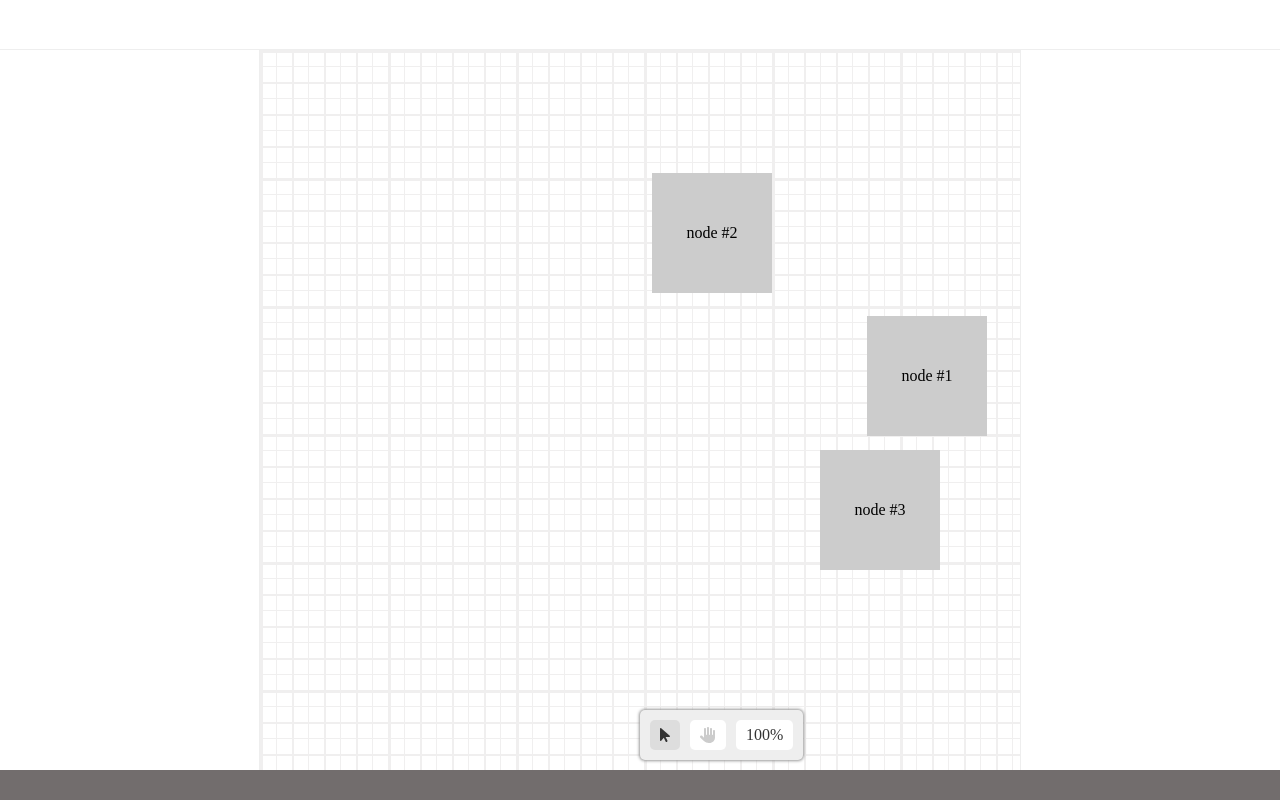
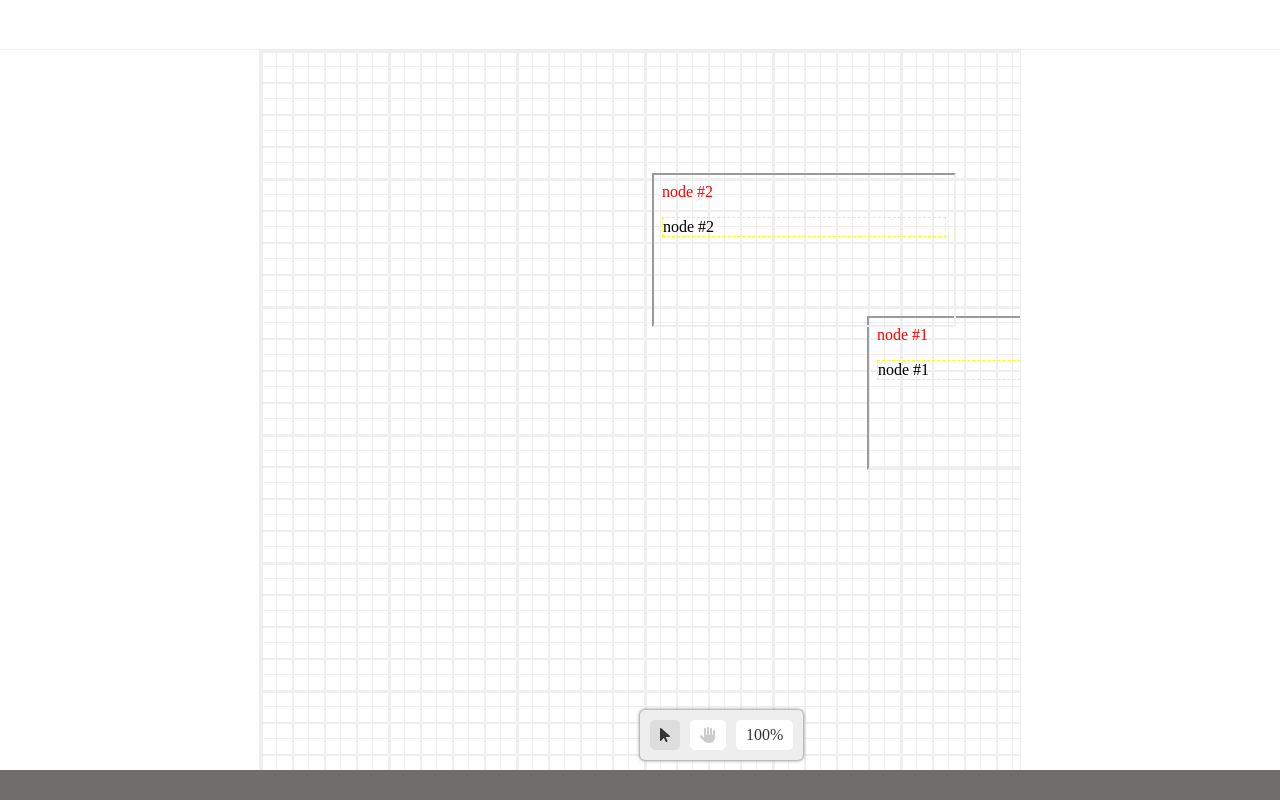
Before and after one commit to Nayteruz/canvas_infinity, a React app: page / in a window 1280 px wide. Built offline with nearby package versions, Linux system fonts and the light colour scheme; the HTML template or start-up script is replaced by a standard one.

Commit message:
добавил блок с iframe

```diff
--- /dev/null
+++ b/public/stylesFrame.css
@@ -0,0 +1,7 @@
+p {
+  color: red;
+}
+
+div {
+  border: 1px dashed yellow;
+}
--- a/src/App.scss
+++ b/src/App.scss
@@ -3,10 +3,9 @@
   height: 100%;
   display: grid;
   grid-template-areas:
-    'top top top'
-    'left center right'
-    'foo foo foo'
-  ;
+    "top top top"
+    "left center right"
+    "foo foo foo";
   grid-auto-rows: 50px 1fr 30px;
   grid-auto-columns: 260px 1fr 260px;
 
@@ -58,7 +57,6 @@
   right: 260px;
 }
 
-
 .space {
   overflow: hidden;
   width: 100%;
@@ -68,15 +66,13 @@
 
   &.dragging {
     cursor: grab;
-    &>* {
+    & > * {
       pointer-events: none;
     }
   }
 }
 
-
 .container {
-
   $bg-web: #f0efef;
 
   position: absolute;
@@ -85,15 +81,13 @@
   top: 0px;
   left: 0px;
   overflow: hidden;
-  background-image: linear-gradient($bg-web 3px, transparent 0), linear-gradient(90deg, $bg-web 3px, transparent 0),
-    linear-gradient($bg-web 2px, transparent 0), linear-gradient(90deg, $bg-web 2px, transparent 0),
-    linear-gradient($bg-web 1px, transparent 0), linear-gradient(90deg, $bg-web 1px, transparent 0);
-  background-size:
-    128px 128px,
-    128px 128px,
-    32px 32px,
-    32px 32px,
-    16px 16px,
+  background-image: linear-gradient($bg-web 3px, transparent 0),
+    linear-gradient(90deg, $bg-web 3px, transparent 0),
+    linear-gradient($bg-web 2px, transparent 0),
+    linear-gradient(90deg, $bg-web 2px, transparent 0),
+    linear-gradient($bg-web 1px, transparent 0),
+    linear-gradient(90deg, $bg-web 1px, transparent 0);
+  background-size: 128px 128px, 128px 128px, 32px 32px, 32px 32px, 16px 16px,
     16px 16px;
   background-position: 50% 50%;
 }
@@ -126,11 +120,15 @@
 
   &.grabbing {
     cursor: grabbing;
-  z-index: 999999;
+    z-index: 999999;
 
-  > * {
-    box-shadow: 0 0 5px 2px #a46daf;
+    > * {
+      box-shadow: 0 0 5px 2px #a46daf;
+    }
   }
+
+  iframe {
+    pointer-events: none;
   }
 }
 
@@ -165,7 +163,8 @@
       }
     }
 
-    &:hover, &.active {
+    &:hover,
+    &.active {
       background-color: #ddd;
       color: #333;
     }
@@ -175,5 +174,4 @@
       color: #333;
     }
   }
-
 }
--- a/src/components/BlockMove4.tsx
+++ b/src/components/BlockMove4.tsx
@@ -1,22 +1,20 @@
 import { observer } from "mobx-react-lite";
 import { MouseEvent, useEffect, useRef, useState } from "react";
 import { useStores } from "../stores/root-store-context";
-import NodeElement from './NodeElement'
-
+import NodeElement from "./NodeElement";
 
 const BlockMove = observer(() => {
-
   // https://stackoverflow.com/questions/60190965/zoom-scale-at-mouse-position
   // https://blog.stackfindover.com/zoom-image-point-with-mouse-wheel
 
   const { storeEvents } = useStores();
 
-    const nodeBlocks: { x: number, y: number, text: string }[] = [
-        { x: 607, y: 266, text: 'node #1' },
-        { x: 392, y: 123, text: 'node #2' },
-        { x: 560, y: 400, text: 'node #3' },
-        { x: 869, y: 369, text: 'node #4' },
-        { x: 805, y: 143, text: 'node #5' },
+  const nodeBlocks: { x: number; y: number; text: string }[] = [
+    { x: 607, y: 266, text: "node #1" },
+    { x: 392, y: 123, text: "node #2" },
+    // { x: 560, y: 400, text: "node #3" },
+    // { x: 869, y: 369, text: "node #4" },
+    // { x: 805, y: 143, text: "node #5" },
   ];
 
   const layerRef = useRef<HTMLDivElement>(null);
@@ -25,26 +23,26 @@ const BlockMove = observer(() => {
   const [transform, setTransform] = useState({ x: 0, y: 0, s: 1 });
   const [scale, setScale] = useState(1);
   const [isDragLayer, setIsDragLayer] = useState(false);
-    const [point, setPoint] = useState<{ x: number, y: number }>({ x: 0, y: 0 });
-    const [start, setStart] = useState<{ x: number, y: number }>({ x: 0, y: 0 });
+  const [point, setPoint] = useState<{ x: number; y: number }>({ x: 0, y: 0 });
+  const [start, setStart] = useState<{ x: number; y: number }>({ x: 0, y: 0 });
 
   const startTtansform = (xn: number, yn: number, sn: number) => {
     setTransform(() => ({
       x: xn,
       y: yn,
       s: sn,
-        }))
-    }
+    }));
+  };
 
   const onMouseDown = (e: MouseEvent) => {
     e.preventDefault();
     setStart(() => ({ x: e.clientX - point.x, y: e.clientY - point.y }));
     setIsDragLayer(true);
-    }
+  };
 
   const onMouseUp = () => {
     setIsDragLayer(false);
-    }
+  };
 
   const onMouseMove = (e: MouseEvent) => {
     e.preventDefault();
@@ -52,12 +50,9 @@ const BlockMove = observer(() => {
       return;
     }
     setPoint(() => ({ x: e.clientX - start.x, y: e.clientY - start.y }));
-        // startTtansform(point.x, point.y, scale);
-        // setTransform;
-    }
+  };
 
   useEffect(() => {
-
     if (!layerRef.current) {
       return;
     }
@@ -65,94 +60,55 @@ const BlockMove = observer(() => {
     layerRef.current.onwheel = (e: WheelEvent) => {
       e.preventDefault();
       // коэффициент скорола
-            const speedFactorScroll = (e.deltaMode > 100 ? 0.1 : e.deltaMode ? 1 : 0.005);
+      const speedFactorScroll =
+        e.deltaMode > 100 ? 0.1 : e.deltaMode ? 1 : 0.005;
       const pinchScroll = -e.deltaY * speedFactorScroll;
       // коэффициент масштабирования
-            const speedFactorScale = (e.deltaMode === 1 ? 0.05 : e.deltaMode ? 1 : 0.002);
+      const speedFactorScale =
+        e.deltaMode === 1 ? 0.05 : e.deltaMode ? 1 : 0.002;
       const pinchDelta = -e.deltaY * speedFactorScale;
-
 
       if (e.shiftKey) {
         setPoint((prev) => {
           return {
             ...prev,
             x: prev.x + -e.deltaY * pinchScroll * (e.deltaY < 0 ? -1 : 1),
-                    }
-                })
+          };
+        });
       } else if (e.ctrlKey) {
-                let xs = (e.clientX - point.x) / scale;
-                let ys = (e.clientY - point.y) / scale;
-                let delta = (e.deltaY ? -e.deltaY : e.deltaY);
+        const xs = (e.clientX - point.x) / scale;
+        const ys = (e.clientY - point.y) / scale;
+        const delta = e.deltaY ? -e.deltaY : e.deltaY;
 
         if (delta > 0) {
-                    setScale((prev) => prev * (1 + pinchDelta))
+          setScale((prev) => prev * (1 + pinchDelta));
         } else {
-                    setScale((prev) => prev / (1 - pinchDelta))
-                };
+          setScale((prev) => prev / (1 - pinchDelta));
+        }
 
         setPoint((prev) => ({
           x: prev.x + e.clientX - xs * scale,
           y: prev.y + e.clientY - ys * scale,
-                }))
-                // startTtansform(e.clientX - xs * scale, e.clientY - ys * scale, scale);
-                // setTransform
+        }));
       } else {
         setPoint((prev) => {
-
           return {
             x: prev.x + -e.deltaX * pinchScroll * (e.deltaX < 0 ? -1 : 1),
             y: prev.y + -e.deltaY * pinchScroll * (e.deltaY < 0 ? -1 : 1),
+          };
+        });
       }
-                })
-            }
-
-
-        }
-    }, [])
+    };
+  }, []);
 
   useEffect(() => {
     startTtansform(point.x, point.y, scale);
-    }, [scale, point])
-
-    // function setTransform() {
-    //     zoom.style.transform = "translate(" + pointX + "px, " + pointY + "px) scale(" + scale + ")";
-    // }
-
-    // zoom.onmousedown = function (e) {
-    //     e.preventDefault();
-    //     start = { x: e.clientX - pointX, y: e.clientY - pointY };
-    //     dragging = true;
-    // }
-
-    // zoom.onmouseup = function (e) {
-    //     dragging = false;
-    // }
-
-    // zoom.onmousemove = function (e) {
-    //     e.preventDefault();
-    //     if (!dragging) {
-    //         return;
-    //     }
-    //     pointX = (e.clientX - start.x);
-    //     pointY = (e.clientY - start.y);
-    //     setTransform();
-    // }
-
-    // zoom.onwheel = function (e) {
-    //     e.preventDefault();
-    //     var xs = (e.clientX - pointX) / scale,
-    //         ys = (e.clientY - pointY) / scale,
-    //         delta = (e.wheelDelta ? e.wheelDelta : -e.deltaY);
-    //     (delta > 0) ? (scale *= 1.2) : (scale /= 1.2);
-    //     pointX = e.clientX - xs * scale;
-    //     pointY = e.clientY - ys * scale;
-    //     setTransform();
-    // }
-
+    storeEvents.setZoom(scale);
+  }, [scale, point]);
 
   return (
     <div
-            className={`space ${storeEvents.isGrabing ? 'dragging' : ''}`}
+      className={`space ${storeEvents.isGrabing ? "dragging" : ""}`}
       ref={layerRef}
       onMouseDown={onMouseDown}
       onMouseUp={onMouseUp}
@@ -160,7 +116,11 @@ const BlockMove = observer(() => {
     >
       <div
         className="container"
-                style={{ backgroundPosition: `${transform.x * transform.s}px ${transform.y * transform.s}px` }}
+        style={{
+          backgroundPosition: `${transform.x * transform.s}px ${
+            transform.y * transform.s
+          }px`,
+        }}
       >
         <div
           className="nodes-container"
@@ -169,19 +129,21 @@ const BlockMove = observer(() => {
             transform: `translate(${transform.x}px, ${transform.y}px) scale(${transform.s})`,
           }}
         >
-                    {nodeBlocks.map(({ x, y, text }) => {
+          {nodeBlocks.map(({ x, y, text }, ind) => {
             return (
               <NodeElement
                 key={text}
                 pos={{ x: x, y: y }}
                 text={text}
+                scale={scale}
+                index={ind}
               />
-                        )
+            );
           })}
         </div>
       </div>
     </div>
   );
-})
+});
 
 export default BlockMove;
--- /dev/null
+++ b/src/components/IframeBlock.tsx
@@ -0,0 +1,36 @@
+import { useState, useEffect, ReactNode, FC } from "react";
+import { createPortal } from "react-dom";
+
+interface IframeBlockProps {
+  children: ReactNode;
+  styleSelector: string;
+  title: string;
+}
+
+export const IframeBlock: FC<IframeBlockProps> = (props) => {
+  const { children, styleSelector, title, ...other } = props;
+  const [contentRef, setContentRef] = useState<HTMLIFrameElement | null>(null);
+  const mountNode = contentRef?.contentWindow?.document.body;
+
+  useEffect(() => {
+    if (!contentRef) {
+      return;
+    }
+    const win = contentRef?.contentWindow;
+
+    if (win) {
+      const linkEls = win.parent.document.querySelectorAll(styleSelector);
+      if (linkEls.length) {
+        linkEls.forEach((el) => {
+          win.document.head.appendChild(el);
+        });
+      }
+    }
+  }, [contentRef, styleSelector]);
+
+  return (
+    <iframe title={title} {...other} ref={setContentRef}>
+      {mountNode && createPortal(children, mountNode)}
+    </iframe>
+  );
+};
--- a/src/components/NodeElement.tsx
+++ b/src/components/NodeElement.tsx
@@ -1,20 +1,54 @@
 import { FC } from "react";
 import NodeElementWrap from "./NodeElementWrap";
+import { IframeBlock } from "./IframeBlock";
+import { observer } from "mobx-react-lite";
 
 interface NodeElementProps {
-  pos:{x: number, y: number}
+  pos: { x: number; y: number };
   text: string;
+  scale: number;
+  index: number;
 }
 
-const NodeElement: FC<NodeElementProps> = ({pos, text = "" }) => {
-
-  return (
-    <NodeElementWrap pos={pos}>
-      <div className="node">
-        {text}
-      </div>
-    </NodeElementWrap>
-  );
-};
+const NodeElement: FC<NodeElementProps> = observer(
+  ({ pos, text = "", scale = 1, index }) => {
+    return (
+      <>
+        <NodeElementWrap pos={pos} scale={scale}>
+          <link
+            data-frame={index}
+            type="text/css"
+            rel="stylesheet"
+            href="./stylesFrame.css"
+          />
+          <IframeBlock
+            key={text}
+            title={text}
+            styleSelector={`link[data-frame="${index}"]`}
+          >
+            <p>{text}</p>
+            <div>{text}</div>
+          </IframeBlock>
+        </NodeElementWrap>
+        <NodeElementWrap pos={{ x: pos.x + 400, y: pos.y }} scale={scale}>
+          <link
+            data-frame={index}
+            type="text/css"
+            rel="stylesheet"
+            href="./stylesFrame.css"
+          />
+          <IframeBlock
+            key={text}
+            title={text}
+            styleSelector={`link[data-frame="${index}"]`}
+          >
+            <p>{text}</p>
+            <div>{text}</div>
+          </IframeBlock>
+        </NodeElementWrap>
+      </>
+    );
+  }
+);
 
 export default NodeElement;
--- a/src/components/NodeElementWrap.tsx
+++ b/src/components/NodeElementWrap.tsx
@@ -1,12 +1,21 @@
-import { MouseEvent as DivMouseEvent, FC, ReactNode, useEffect, useState } from "react";
+import {
+  MouseEvent as DivMouseEvent,
+  FC,
+  ReactNode,
+  useEffect,
+  useState,
+} from "react";
 import { useStores } from "../stores/root-store-context";
+import { observer } from "mobx-react-lite";
 
 interface NodeElementWrapProps {
   children: ReactNode;
-    pos: {x: number, y: number}
+  pos: { x: number; y: number };
+  scale: number;
 }
 
-const NodeElementWrap: FC<NodeElementWrapProps> = ({ children, pos }) => {
+const NodeElementWrap: FC<NodeElementWrapProps> = observer(
+  ({ children, pos, scale }) => {
     const [isDragging, setIsDragging] = useState(false);
     const [position, setPosition] = useState({ x: pos.x, y: pos.y });
     const [offset, setOffset] = useState({ x: 0, y: 0 });
@@ -15,6 +24,7 @@ const NodeElementWrap: FC<NodeElementWrapProps> = ({ children, pos }) => {
     useEffect(() => {
       const handleMouseMove = (e: MouseEvent) => {
         if (isDragging) {
+          console.log(storeEvents.zoom, scale);
           const newX = (e.clientX - offset.x) / storeEvents.zoom;
           const newY = (e.clientY - offset.y) / storeEvents.zoom;
           setPosition({ x: newX, y: newY });
@@ -26,22 +36,21 @@ const NodeElementWrap: FC<NodeElementWrapProps> = ({ children, pos }) => {
       };
 
       if (isDragging) {
-            window.addEventListener('mousemove', handleMouseMove);
-            window.addEventListener('mouseup', handleMouseUp);
+        window.addEventListener("mousemove", handleMouseMove);
+        window.addEventListener("mouseup", handleMouseUp);
       }
 
       return () => {
-            window.removeEventListener('mousemove', handleMouseMove);
-            window.removeEventListener('mouseup', handleMouseUp);
+        window.removeEventListener("mousemove", handleMouseMove);
+        window.removeEventListener("mouseup", handleMouseUp);
       };
-    }, [isDragging, offset, storeEvents.zoom]);
+    }, [isDragging, offset, scale]);
 
     useEffect(() => {
       if (storeEvents.isGrabing) {
         setIsDragging(false);
       }
-
-    }, [storeEvents.isGrabing])
+    }, [storeEvents.isGrabing]);
 
     const handleMouseDown = (e: DivMouseEvent) => {
       e.preventDefault();
@@ -50,22 +59,21 @@ const NodeElementWrap: FC<NodeElementWrapProps> = ({ children, pos }) => {
         setIsDragging(true);
       }
 
-        const offsetX = (e.clientX - position.x * storeEvents.zoom);
-        const offsetY = (e.clientY - position.y * storeEvents.zoom);
+      const offsetX = e.clientX - position.x * storeEvents.zoom;
+      const offsetY = e.clientY - position.y * storeEvents.zoom;
       setOffset({ x: offsetX, y: offsetY });
     };
-
 
     return (
       <div
         style={{ transform: `translate(${position.x}px, ${position.y}px)` }}
         onMouseDown={handleMouseDown}
-            className={`node-grab-wrapper${isDragging ? ' grabbing' : ''}`}
+        className={`node-grab-wrapper${isDragging ? " grabbing" : ""}`}
       >
         {children}
       </div>
     );
-
   }
+);
 
 export default NodeElementWrap;
--- a/src/stores/events-store.ts
+++ b/src/stores/events-store.ts
@@ -7,23 +7,22 @@ class EventStore {
   height: number = 0;
   zoom: number = 1;
   isGrabing: boolean = false;
-    position: {x: number, y: number} = {x: 0, y: 0};
+  position: { x: number; y: number } = { x: 0, y: 0 };
 
   constructor() {
-        makeAutoObservable(this)
+    makeAutoObservable(this);
   }
 
-
   setTop(value: number) {
-        this.top = value
+    this.top = value;
   }
 
   setLeft(value: number) {
-        this.left = value
+    this.left = value;
   }
 
-    setZoom(amount:number) {
-        this.zoom = Math.min(32, Math.max(0.1, this.zoom * amount));
+  setZoom(amount: number) {
+    this.zoom = amount;
   }
 
   setGrab(value: boolean) {
@@ -31,27 +30,27 @@ class EventStore {
   }
 
   get zoomPercent() {
-        return this.zoom / 1 * 100;
+    return (this.zoom / 1) * 100;
   }
 
   setPosition(x: number, y: number) {
-        this.position = {x, y}
+    this.position = { x, y };
   }
 
   setMovePosition(xm: number, ym: number) {
     this.position = {
       x: this.position.x + xm / this.zoom,
       y: this.position.y + ym / this.zoom,
-        }
+    };
   }
 
-    setScalePoisition(x: number, y: number, a:number) {
+  setScalePoisition(x: number, y: number, a: number) {
     const oldX = this.position.x;
     const oldY = this.position.y;
     this.position = {
       x: x - (x - oldX) * a,
       y: y - (y - oldY) * a,
-        }
+    };
   }
 }
 
```
Also changed, not shown: src/App.tsx (+17 -18 lines). Lines whose indentation alone changed are shown as unchanged.
